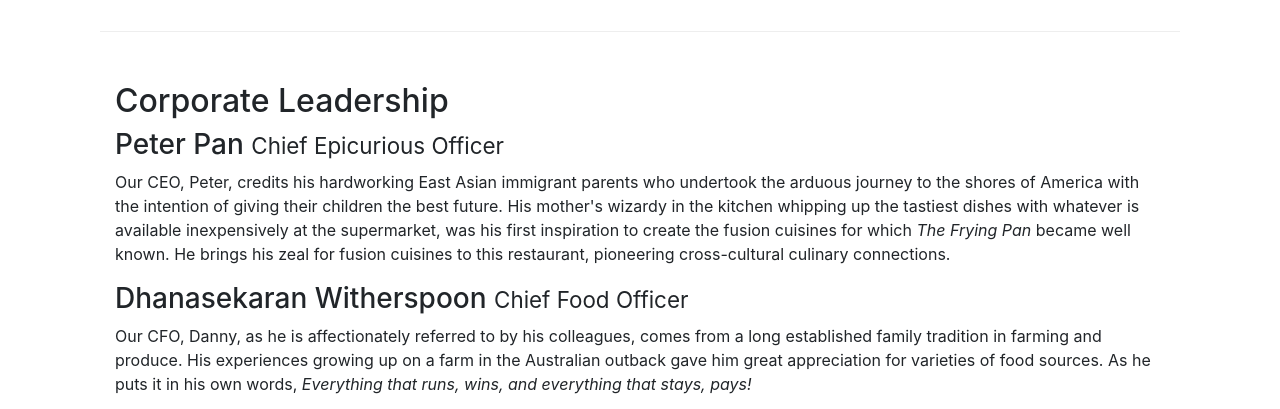
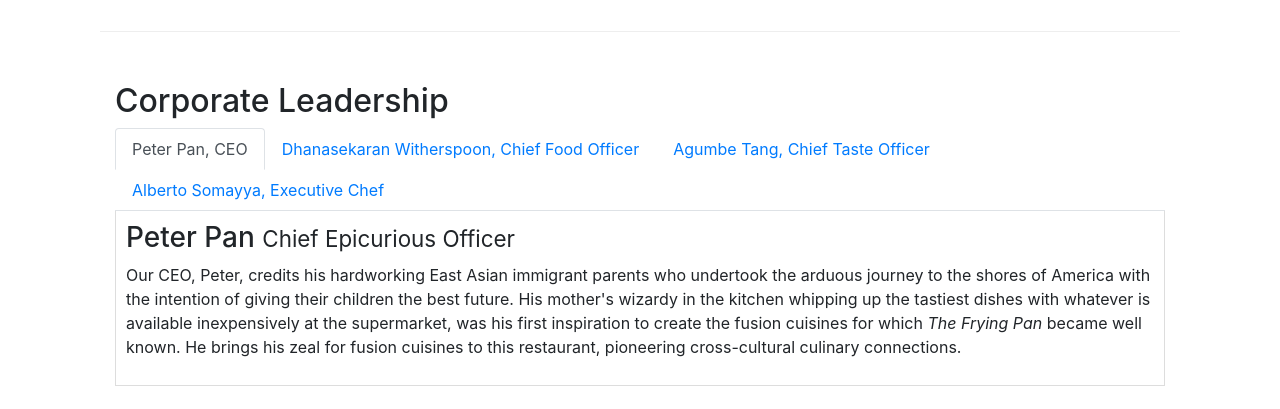
Before and after one commit to msatlan/conFusion, a website: page aboutus.html in a window 1280 px wide. Shown: the part 940-1349 px from the top of the page. Drawn offline with nearby package versions, Linux system fonts and the light colour scheme.

Commit message:
add and style tab bar

```diff
--- a/aboutus.html
+++ b/aboutus.html
@@ -99,14 +99,43 @@
             <div class="row row-content">
                 <div class="col-12">
                     <h2>Corporate Leadership</h2>
+
+                    <ul class="nav nav-tabs">
+                        <li class="nav-item">
+                            <a class="nav-link active" href="#peter" role="tab" data-toggle="tab">Peter Pan, CEO</a>
+                        </li>
+                        <li class="nav-item">
+                            <a class="nav-link" href="#danny" role="tab" data-toggle="tab">Dhanasekaran Witherspoon, Chief Food Officer</a>
+                        </li>
+                        <li class="nav-item">
+                            <a class="nav-link" href="#agumbe" role="tab" data-toggle="tab">Agumbe Tang, Chief Taste Officer</a>
+                        </li>
+                        <li class="nav-item">
+                            <a class="nav-link" href="#alberto" role="tab" data-toggle="tab">Alberto Somayya, Executive Chef</a>
+                        </li>
+                    </ul>
+
+                    <div class="tab-content">
+                        <div role="tabpanel" class="tab-pane fade show active" id="peter">
                             <h3>Peter Pan <small>Chief Epicurious Officer</small></h3>
                             <p class="d-none d-sm-block">Our CEO, Peter, credits his hardworking East Asian immigrant parents who undertook the arduous journey to the shores of America with the intention of giving their children the best future. His mother's wizardy in the kitchen whipping up the tastiest dishes with whatever is available inexpensively at the supermarket, was his first inspiration to create the fusion cuisines for which <em>The Frying Pan</em> became well known. He brings his zeal for fusion cuisines to this restaurant, pioneering cross-cultural culinary connections.</p>
+                        </div>
+
+                        <div role="tabpanel" class="tab-pane fade" id="danny">
                             <h3>Dhanasekaran Witherspoon <small>Chief Food Officer</small></h3>
                             <p class="d-none d-sm-block">Our CFO, Danny, as he is affectionately referred to by his colleagues, comes from a long established family tradition in farming and produce. His experiences growing up on a farm in the Australian outback gave him great appreciation for varieties of food sources. As he puts it in his own words, <em>Everything that runs, wins, and everything that stays, pays!</em></p>
+                        </div>
+
+                        <div role="tabpanel" class="tab-pane fade" id="agumbe">
                             <h3>Agumbe Tang <small>Chief Taste Officer</small></h3>
                         <p class="d-none d-sm-block">Blessed with the most discerning gustatory sense, Agumbe, our CTO, personally ensures that every dish that we serve meets his exacting tastes. Our chefs dread the tongue lashing that ensues if their dish does not meet his exacting standards. He lives by his motto, <em>You click only if you survive my lick.</em></p>
+                        </div>
+
+                        <div role="tabpanel" class="tab-pane fade" id="alberto">
                             <h3>Alberto Somayya <small>Executive Chef</small></h3>
                         <p class="d-none d-sm-block">Award winning three-star Michelin chef with wide International experience having worked closely with whos-who in the culinary world, he specializes in creating mouthwatering Indo-Italian fusion experiences. He says, <em>Put together the cuisines from the two craziest cultures, and you get a winning hit! Amma Mia!</em></p>
+                        </div>
+                    </div>
                 </div>
             </div>
        </div>
--- a/css/styles.css
+++ b/css/styles.css
@@ -54,3 +54,10 @@
 .a-text-color {
     color: #0f0f0f;
 }
+
+.tab-content {
+    border-left: 1px solid #ddd;
+    border-right: 1px solid #ddd;
+    border-bottom: 1px solid #ddd;
+    padding: 10px;
+}
```
Lines whose indentation alone changed are shown as unchanged.
